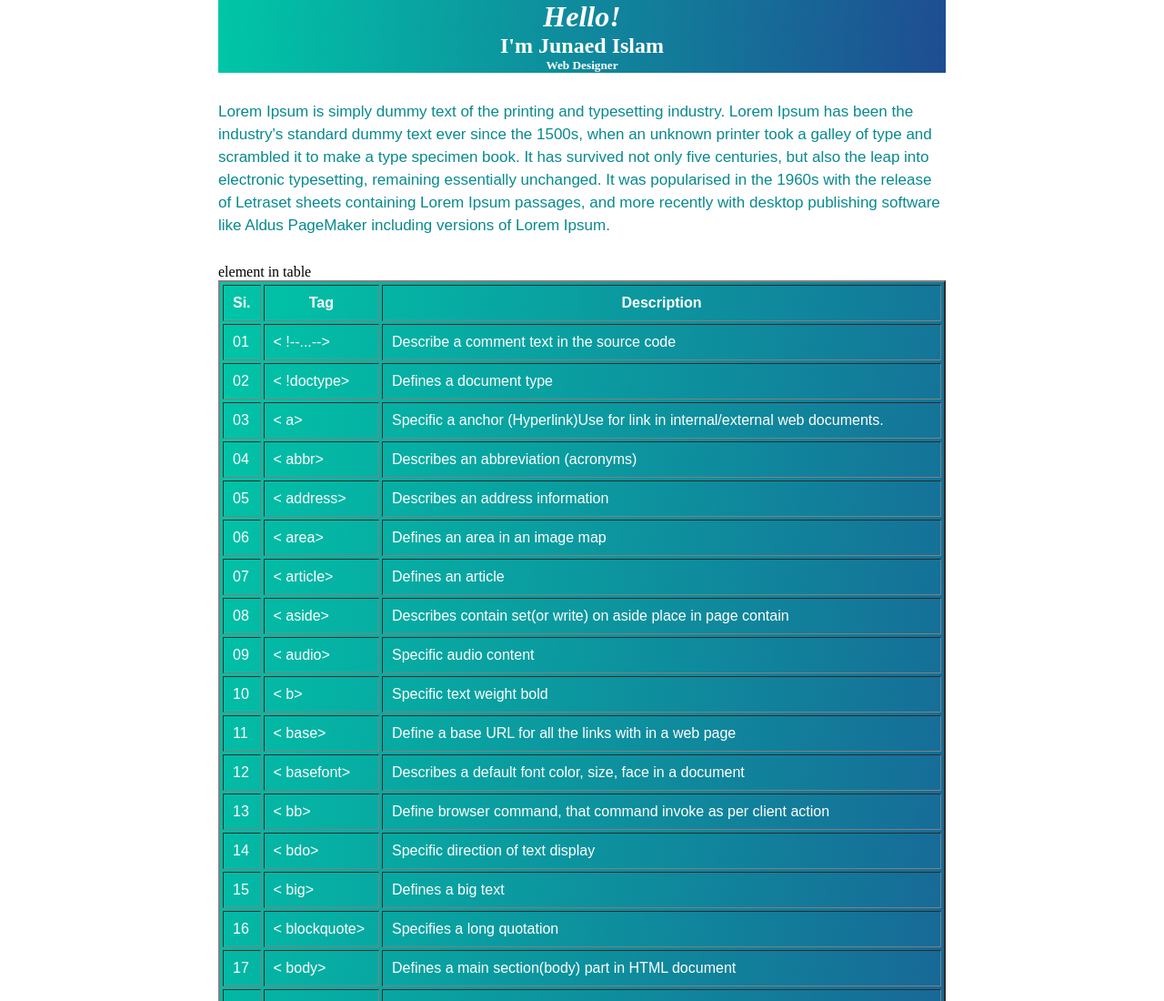
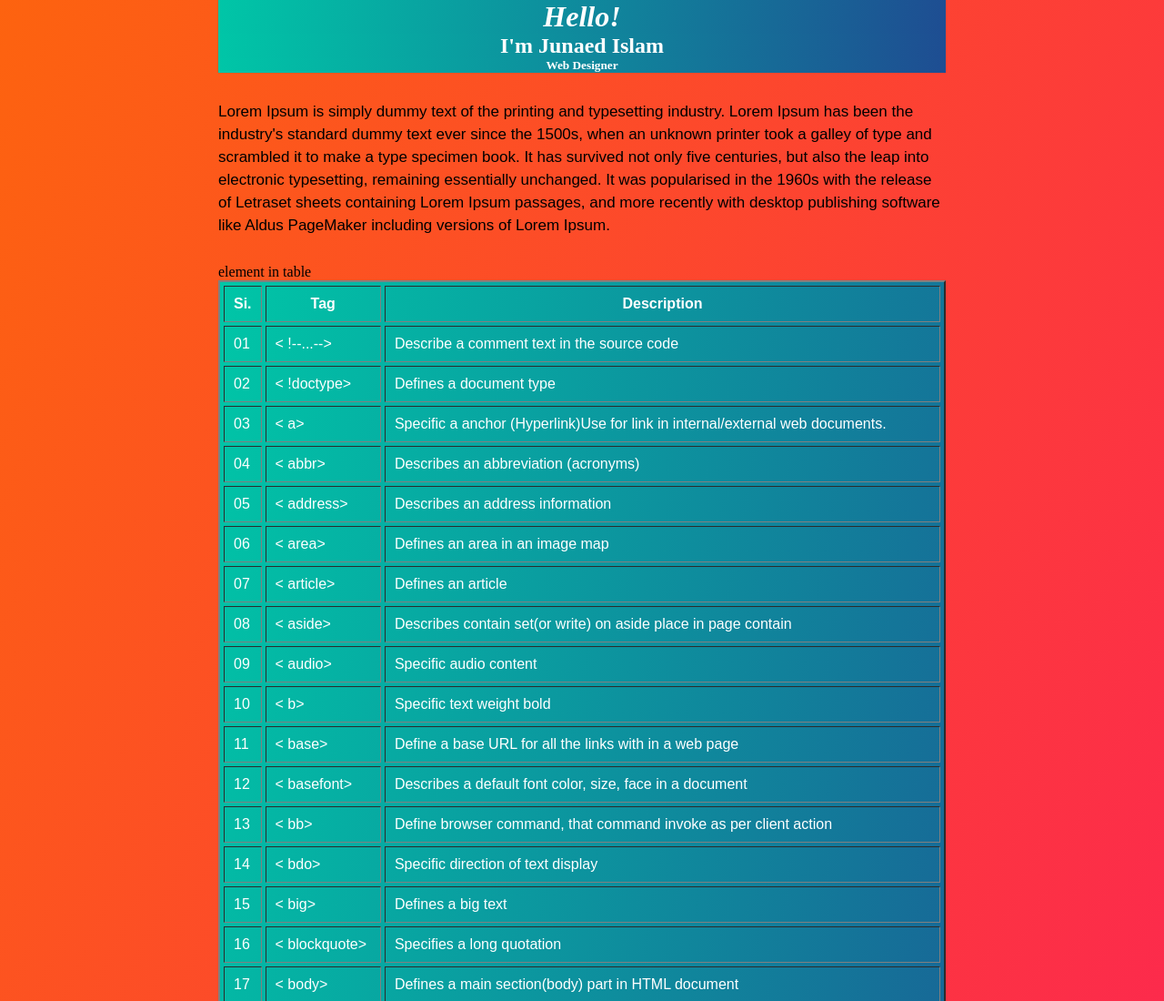
Before and after one commit to junaedislam29/class_assignment_01, a plain HTML site: page index.html in a window 1280 px wide. Shown: the top 1100 px of the page at 91% size. Drawn offline with Linux system fonts and the light colour scheme.

Commit message:
Add files via upload

```diff
--- a/index.html
+++ b/index.html
@@ -4,14 +4,15 @@
  		<title>Assignment Table</title>
  		 <link href="Images/fav.png" rel="icon">
  		 	<style>
- 		 		body{margin: 0;}
+ 		 		body{ background: linear-gradient(115deg, #fd630f, #fc1365); margin: 0;}
  		 		h1{margin: 0;}
  		 		h2{margin: 0;}
  		 		h5{margin: 0;}
  		 		p{margin: 0;}
 
  		 		p{
- 		 			color: #08898e;
+
+ 		 			color: black;
  		 			font-size: 17px;
  		 			font-family: 'arial';
  		 			line-height: 25px;
@@ -47,7 +48,7 @@
  		    <h5> Web Designer</h4>
 
  		<p>Lorem Ipsum is simply dummy text of the printing and typesetting industry. Lorem Ipsum has been the industry's standard dummy text ever since the 1500s, when an unknown printer took a galley of type and scrambled it to make a type specimen book. It has survived not only five centuries, but also the leap into electronic typesetting, remaining essentially unchanged. It was popularised in the 1960s with the release of Letraset sheets containing Lorem Ipsum passages, and more recently with desktop publishing software like Aldus PageMaker including versions of Lorem Ipsum.</p>
-        <table border="2" cellspacing="3" cellpadding="10">
+        <table border="2" cellspacing="4" cellpadding="10">
  			<tr style=" font: 25px;">
  				<th>Si.</th>
  				<th>Tag</th>
```
